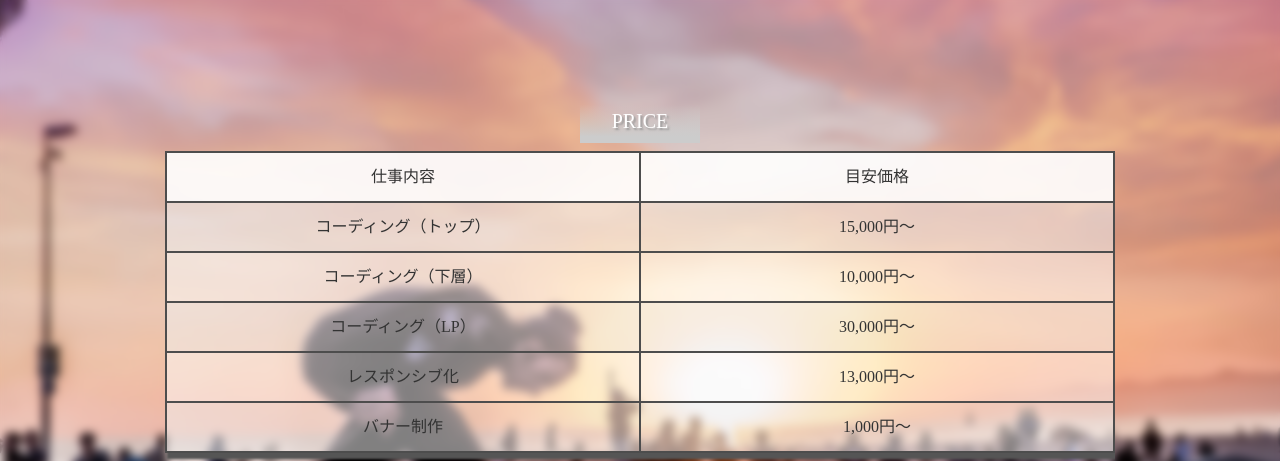
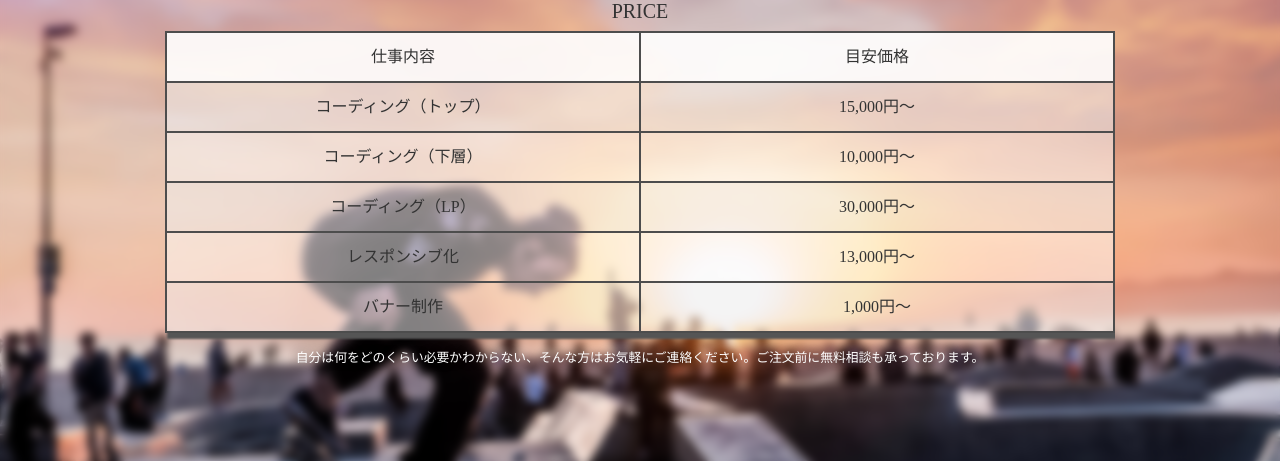
Before and after one commit to karin1358/portfolio, a PHP site: page / in a window 1280 px wide. Shown: the part 1499-1960 px from the top of the page. Run offline with PHP 8.4, Linux system fonts and the light colour scheme; some libraries are stand-ins or nearby versions.

Commit message:
Update stylesheet.css

```diff
--- a/stylesheet.css
+++ b/stylesheet.css
@@ -39,7 +39,6 @@
 #particles-js h1{
 	position: relative;
 	top: 50%;
-	left: 35%;
 	color: white;
 	text-shadow: 3px 2px 3px #cccccc;
 }
@@ -85,10 +84,9 @@
 .table-responsive{
 	width: 80%;
 }
-h5{
+{
 	color: white !important;
-	text-shadow: 2px 2px 2px #999999;
-	background: linear-gradient(transparent 40%, #cccccc 90%);
+
 	margin: 0 auto;
 	width: 120px;
 	padding: 30px 0 10px;
```
